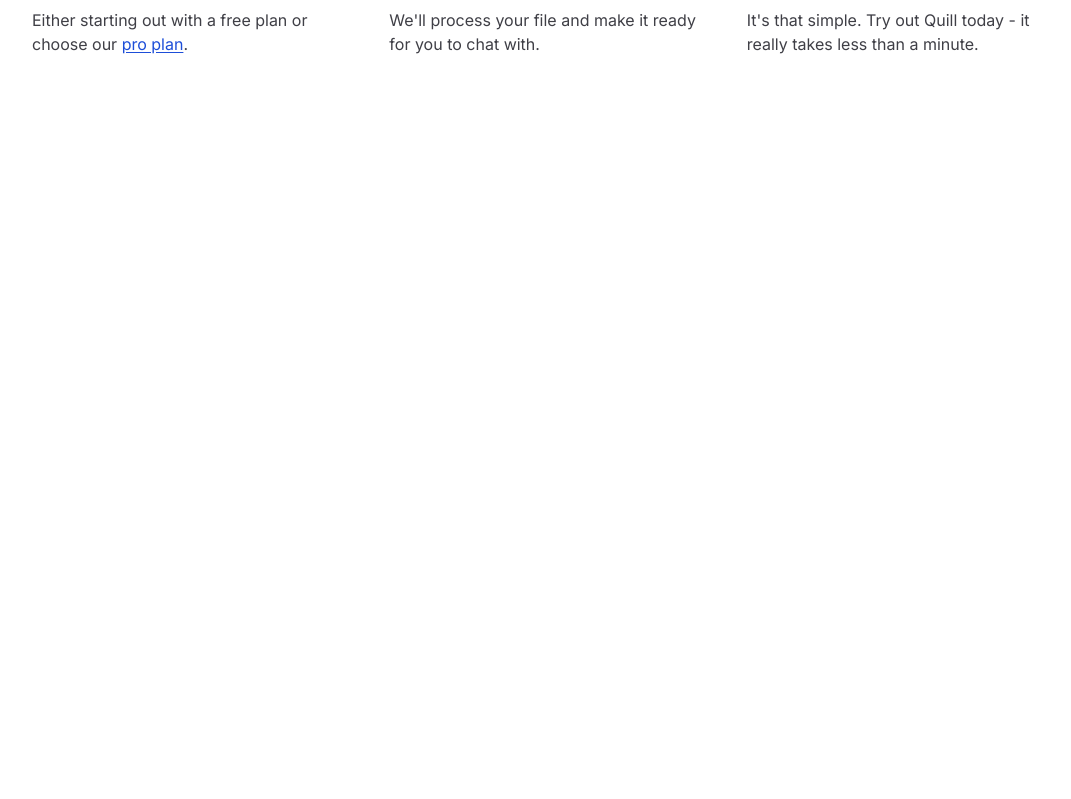
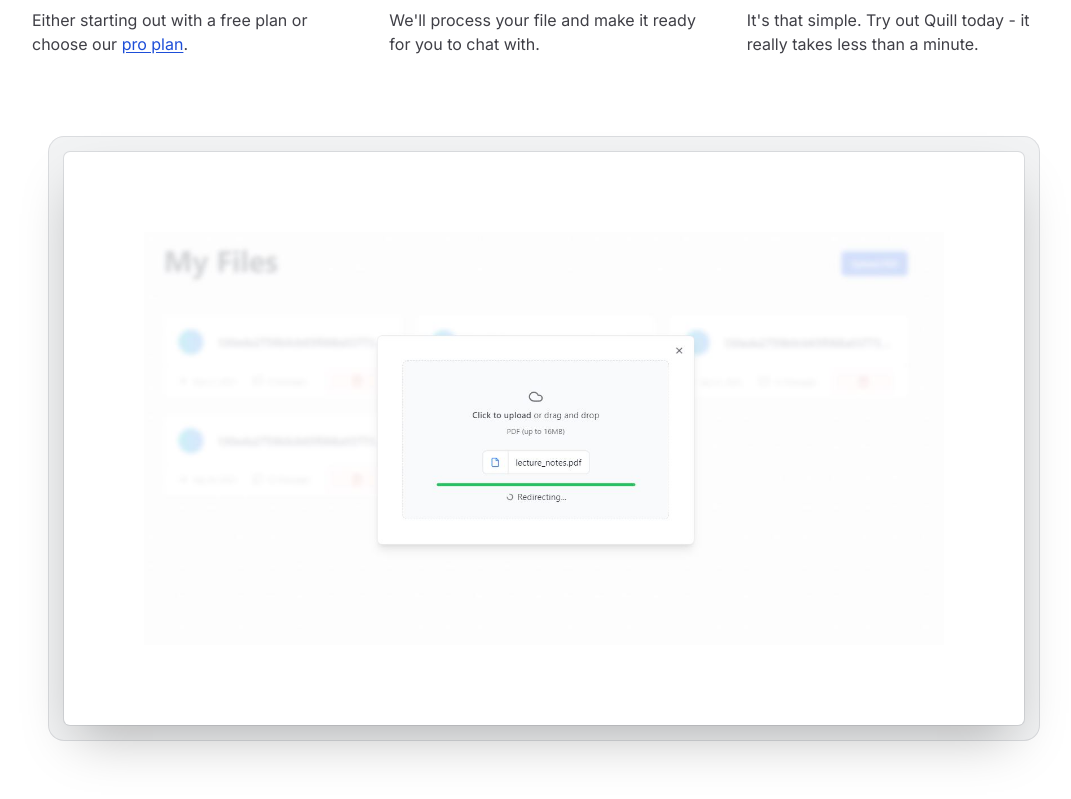
Before and after one commit to uuuuooii/quill, a Next.js app: page / in a window 1280 px wide. Shown: the part 1885-2684 px from the top of the page, without its empty margins (96-1167 px from the left). Before the commit the page ends 2069 px from the top, so only its background shows below. Built offline with nearby package versions, Linux system fonts and the light colour scheme.

Commit message:
Update: uploading imge 추가

```diff
--- a/src/app/main/feature/index.tsx
+++ b/src/app/main/feature/index.tsx
@@ -2,6 +2,7 @@
 import FirstStep from './step1'
 import SecondStep from './step2'
 import ThirdStep from './step3'
+import Image from 'next/image'
 
 const FeatureSection = () => {
   return (
@@ -21,6 +22,21 @@
         <SecondStep />
         <ThirdStep />
       </ol>
+
+      <div className='mx-auto max-w-6xl px-6 lg:px-8'>
+        <div className='mt-16 flow-root sm:mt-24'>
+          <div className='-m-2 rounded-xl bg-gray-900/5 p-2 ring-1 ring-inset ring-gray-900/10 lg:-m-4 lg:rounded-2xl lg:p-4'>
+            <Image
+              src='/file-upload-preview.jpg'
+              alt='uploading preview'
+              width={1364}
+              height={866}
+              quality={100}
+              className='rounded-md bg-white p-2 sm:p-8 md:p-20 shadow-2xl ring-1 ring-gray-900/10'
+            />
+          </div>
+        </div>
+      </div>
     </div>
   )
 }
```
